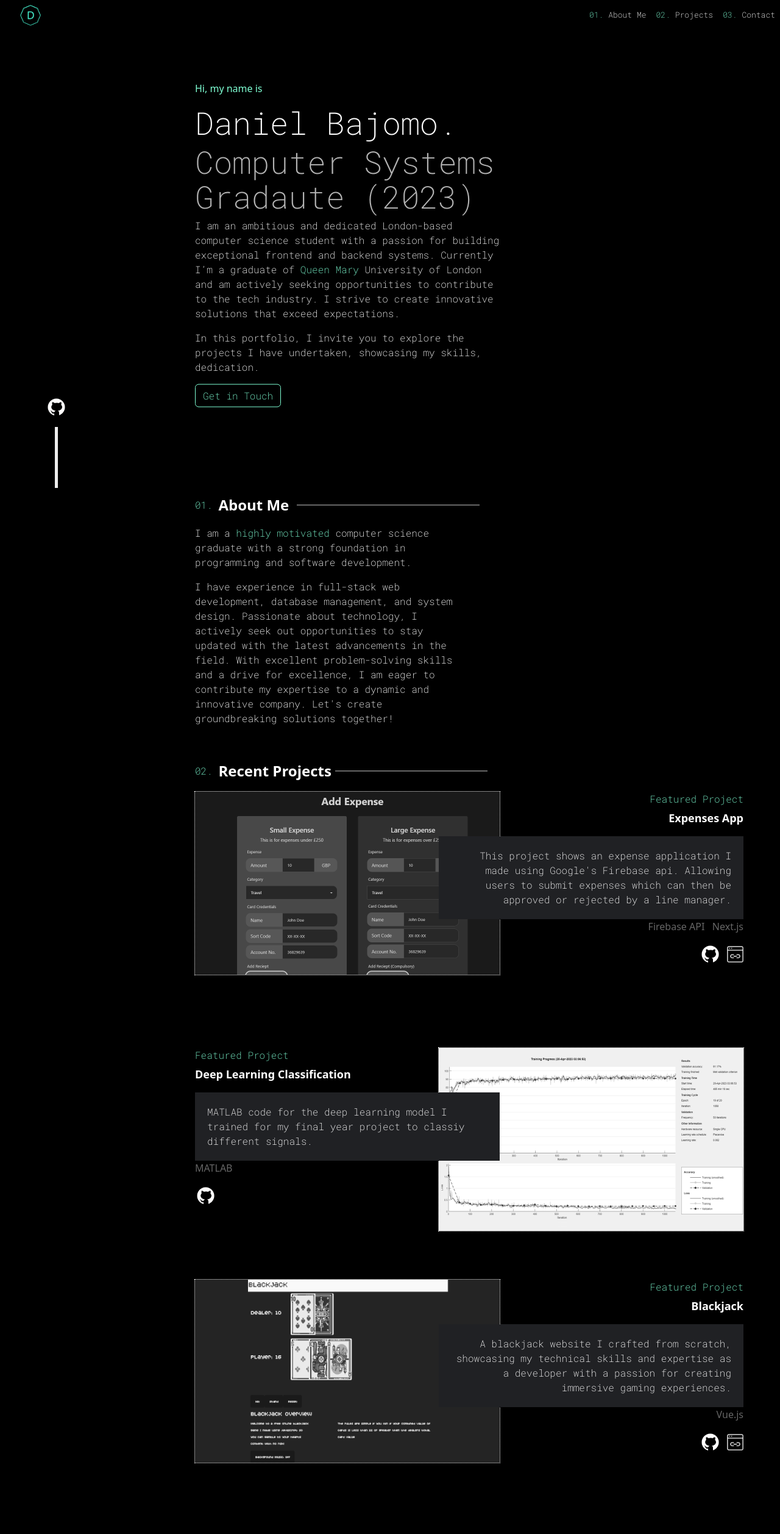
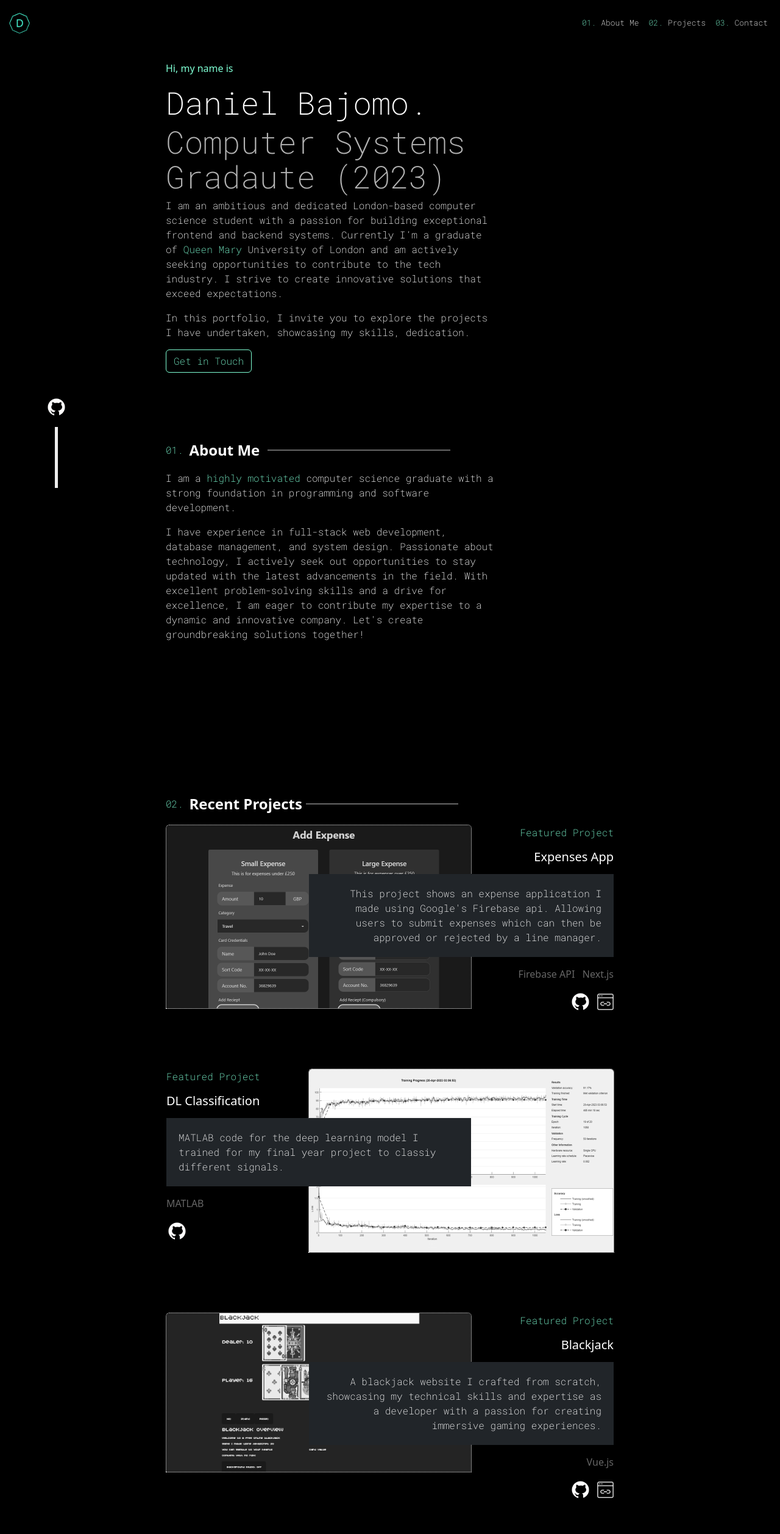
Before and after one commit to SlipperyyIce/portfolio, a Vue app: page / in a window 1280 px wide. Shown: the top 2515 px of the page at 61% size. Built offline with nearby package versions, Linux system fonts and the light colour scheme; the HTML template or start-up script is replaced by a standard one.

Commit message:
Style adjustments

```diff
--- a/index.html
+++ b/index.html
@@ -5,9 +5,12 @@
     <link rel="icon" type="image/svg+xml" href="/vite.svg" />
     <meta name="viewport" content="width=device-width, initial-scale=1.0" />
     <title>My Portfolio</title>
+    <link href="https://cdn.jsdelivr.net/npm/bootstrap@5.2.3/dist/css/bootstrap.min.css" rel="stylesheet" integrity="sha384-rbsA2VBKQhggwzxH7pPCaAqO46MgnOM80zW1RWuH61DGLwZJEdK2Kadq2F9CUG65" crossorigin="anonymous">
   </head>
   <body>
     <div id="app"></div>
     <script type="module" src="/src/main.ts"></script>
+    <script src="https://kit.fontawesome.com/a666011a20.js" crossorigin="anonymous"></script>
+    <script src="https://cdn.jsdelivr.net/npm/bootstrap@5.2.3/dist/js/bootstrap.bundle.min.js" integrity="sha384-kenU1KFdBIe4zVF0s0G1M5b4hcpxyD9F7jL+jjXkk+Q2h455rYXK/7HAuoJl+0I4" crossorigin="anonymous"></script>
   </body>
 </html>
--- a/src/App.vue
+++ b/src/App.vue
@@ -1,12 +1,13 @@
 <script setup lang="ts">
 import NavBar from './components/navBar.vue'
 import Main from './components/Main.vue'
+import Foot from './components/Footer.vue'
 </script>
 
 <template>
   <NavBar/>
   <Main/>
-
+  <Foot/>
 </template>
 
 <style scoped>
--- a/src/components/Main.vue
+++ b/src/components/Main.vue
@@ -1,48 +1,52 @@
 <script setup lang="ts">
 import { ref } from 'vue'
 import { defineComponent } from 'vue'
-import Foot from './Footer.vue'
+
 </script>
 
 <template>
-  <div class="section">
-    <div class="center text-white">
+  <div class="container mt-4">
+    <div class="text-white text-start">
     <p class="aquamarine">Hi, my name is</p>
     <h1 class="roboto">Daniel Bajomo.</h1>
     <h1 class="roboto" style="opacity: 70%;">Computer Systems Gradaute (2023)</h1>
-    <p class="roboto" style="width: 500px;">I am an ambitious and dedicated London-based computer science student with a passion for building exceptional frontend and backend systems. Currently I’m a graduate of <span class="aquamarine">Queen Mary</span> University of London and am actively seeking opportunities to contribute to the tech industry. I strive to create innovative solutions that exceed expectations. </p>
-    <p class="roboto" style="width: 500px;">In this portfolio, I invite you to explore the projects I have undertaken, showcasing my skills, dedication.</p>
+    <p class="roboto" style="max-width: 540px;" >I am an ambitious and dedicated London-based computer science student with a passion for building exceptional frontend and backend systems. Currently I’m a graduate of <span class="aquamarine">Queen Mary</span> University of London and am actively seeking opportunities to contribute to the tech industry. I strive to create innovative solutions that exceed expectations. </p>
+    <p class="roboto" style="max-width: 540px;" >In this portfolio, I invite you to explore the projects I have undertaken, showcasing my skills, dedication.</p>
     <button type="button" class="btn btn-outline-success roboto" onclick="document.getElementById('contact').scrollIntoView({ behavior: 'smooth' })">Get in Touch  </button>
     </div>
   </div>
-  <div class="small_section">
-    <div class="text-white section1">
+  <div class="container">
+    <div class="text-white text-start">
       <div class="about">
         <p id="aboutme" class="aquamarine roboto">01.&nbsp;</p>
         <p style="font-size: x-large; font-weight: bold;">About Me &nbsp;</p>
         <div style="width: 300px; border: 1px solid white; margin-bottom: 1rem; opacity: 40%;"></div>
       </div>
-      <div style="text-align: left; width: 450px;">
-      <p class="white roboto">I am a <span class="aquamarine" style="opacity: 100%!important;">highly motivated</span> computer science graduate with a strong foundation in programming and software development.</p>
-      <p class="white roboto"> I have experience in full-stack web development, database management, and system design. Passionate about technology, I actively seek out opportunities to stay updated with the latest advancements in the field. With excellent problem-solving skills and a drive for excellence, I am eager to contribute my expertise to a dynamic and innovative company. Let's create groundbreaking solutions together!</p>
+      <div>
+      <p class="white roboto" style="max-width: 540px;">I am a <span class="aquamarine" style="opacity: 100%!important;">highly motivated</span> computer science graduate with a strong foundation in programming and software development.</p>
+      <p class="white roboto" style="max-width: 540px;"> I have experience in full-stack web development, database management, and system design. Passionate about technology, I actively seek out opportunities to stay updated with the latest advancements in the field. With excellent problem-solving skills and a drive for excellence, I am eager to contribute my expertise to a dynamic and innovative company. Let's create groundbreaking solutions together!</p>
       </div>
     </div>
   </div>
-  <div class="section">
-    <div class="text-white section1">
-      <div class="about">
+
+  <div class="container text-white">
+    <div class="about text-start">
         <p id="project" class="aquamarine roboto">02.&nbsp;</p>
         <p style="font-size: x-large; font-weight: bold;">Recent Projects&nbsp;</p>
         <div style="width: 250px; border: 1px solid white; margin-bottom: 1rem; opacity: 40%;"></div>
       </div>
 
-      <div class="flex" style="width: 700px; justify-content: space-between;">
-        <img class="prj-img" src='./assets/Expense_Cover.png' >
-        <div style="text-align: right; position: relative; left: -100px;">
+      <div class="card bg-black text-end position-relative">
+        <div class="card-body position-absolute top-0 start-0 p-0">
+          <img src="./assets/Expense_Cover.png" class="card-img-top prj-img position-relative start-0 " alt="...">
+        </div>
+        <div class="position-absolute end-0">
             <p class="aquamarine roboto">Featured Project</p>
-          <p style="font-size: large; font-weight: bold; margin-top: -10px;">Expenses App</p>
-          <div class="prj-overview roboto">This project shows an expense application I made using Google's Firebase api. Allowing users to submit expenses which can then be approved or rejected by a line manager.</div>
+            <h5 class="card-title pb-2">Expenses App</h5>
+            <p class="card-text roboto bg-dark prj-overview">This project shows an expense application I made using Google's Firebase api. Allowing users to submit expenses which can then be approved or rejected by a line manager.</p>
+
             <p class="grey">Firebase API&nbsp;&nbsp;  Next.js</p>
+
             <span>
               <a href="https://github.com/SlipperyyIce/fdm-expenses-app-main" target="_blank"><img src="./assets/git_icon.png" class="icon "></a>
               <a href="https://slipperyyice.github.io/fdm-expenses-app-main/" target="_blank"><img src="./assets/hyperlink_icon.png" class="icon2"></a>
@@ -50,29 +54,35 @@ import Foot from './Footer.vue'
         </div>
       </div>
 
-      <div class="flex" style="width: 700px; justify-content: space-between;">
-        <div>
+      <div class="card bg-black text-start position-relative">
+        <div class="card-body position-absolute top-0 end-0 p-0">
+
+          <img src='./assets/DL_Cover.png' class="card-img-top prj-img position-relative end-0 " alt="...">
+        </div>
+        <div class="position-absolute start-0">
             <p class="aquamarine roboto">Featured Project</p>
-          <p style="font-size: large; font-weight: bold; margin-top: -10px;">Deep Learning Classification</p>
-          <div class="prj-overview roboto" style="z-index: 1; position: relative;">MATLAB code for the deep learning model I trained for my final year project to classiy different signals.</div>
+            <h5 class="card-title pb-2">DL Classification</h5>
+            <p class="card-text roboto bg-dark prj-overview">MATLAB code for the deep learning model I trained for my final year project to classiy different signals.</p>
+
             <p class="grey">MATLAB</p>
+
             <span>
               <a href="https://github.com/SlipperyyIce/DeepLearning-SpectrumSensing" target="_blank"><img src="./assets/git_icon.png" class="icon "></a>
-
             </span>
-
         </div>
-        <img class="prj-img" src='./assets/DL_Cover.png' style="position: absolute; left: 400px;">
-
       </div>
 
-      <div class="flex" style="width: 700px; justify-content: space-between;">
-        <img class="prj-img" src='./assets/Blackjack_Cover.png' >
-        <div style="text-align: right; position: relative; left: -100px;">
+      <div class="card bg-black text-end position-relative">
+        <div class="card-body position-absolute top-0 start-0 p-0">
+          <img class="card-img-top prj-img position-relative start-0 " src='./assets/Blackjack_Cover.png' >
+        </div>
+        <div class="position-absolute end-0">
             <p class="aquamarine roboto">Featured Project</p>
-          <p style="font-size: large; font-weight: bold; margin-top: -10px;">Blackjack</p>
-          <div class="prj-overview roboto">A blackjack website I crafted from scratch, showcasing my  technical skills and expertise as a developer with a passion for creating immersive gaming experiences.</div>
+            <h5 class="card-title pb-2">Blackjack</h5>
+            <p class="card-text roboto bg-dark prj-overview">A blackjack website I crafted from scratch, showcasing my  technical skills and expertise as a developer with a passion for creating immersive gaming experiences.</p>
+
             <p class="grey">Vue.js</p>
+
             <span>
               <a href="https://github.com/SlipperyyIce/blackjack" target="_blank"><img src="./assets/git_icon.png" class="icon "></a>
               <a href="https://slipperyyice.github.io/blackjack/" target="_blank"><img src="./assets/hyperlink_icon.png" class="icon2"></a>
@@ -80,38 +90,34 @@ import Foot from './Footer.vue'
         </div>
       </div>
 
-      <div class="flex" style="width: 700px; justify-content: space-between;">
-        <div>
-          <p class="aquamarine roboto">Project</p>
-          <p style="font-size: large; font-weight: bold; margin-top: -10px;">Topdown Shooter Game</p>
-          <div class="prj-overview roboto" style="z-index: 1; position: relative;">A game that I made for fun to see what I could build in a 48 hour timeframe for windows, where the aim to surive as long as possible to get the highest score.</div>
+      <div class="card bg-black text-start position-relative">
+        <div class="card-body position-absolute top-0 end-0 p-0">
+
+          <img src='./assets/Shooter_Cover.png'  class="card-img-top prj-img position-relative end-0 " alt="...">
+        </div>
+        <div class="position-absolute start-0">
+            <p class="aquamarine roboto">Featured Project</p>
+            <h5 class="card-title pb-2">Topdown Shooter Game</h5>
+            <p class="card-text roboto bg-dark prj-overview">A game that I made for fun to see what I could build in a 48 hour timeframe for windows, where the aim to surive as long as possible to get the highest score.</p>
             <p class="grey">Unreal Engine </p>
+
             <span>
               <a href="https://drive.google.com/file/d/1ul1SLk3j_DAZgh45coOdBps6bWz9aTHy/view?usp=share_link" target="_blank"><img src="./assets/windows_icon.png" class="icon "></a>
             </span>
-
         </div>
-        <img class="prj-img" src='./assets/Shooter_Cover.png' style="position: absolute; left: 400px;">
       </div>
-
-
-
   </div>
-    <div class="small_section">
-      <div class="text-white section1">
-        <div class="about">
-          <p id="contact" class="aquamarine roboto">03.&nbsp;</p>
+  <div class="container text-white">
+    <div class="about text-start">
+        <p id="contact" class="aquamarine roboto">02.&nbsp;</p>
         <p style="font-size: x-large; font-weight: bold;">Contact &nbsp;</p>
-          <div style="width: 300px; border: 1px solid white; margin-bottom: 1rem; opacity: 40%;"></div>
+        <div style="width: 250px; border: 1px solid white; margin-bottom: 1rem; opacity: 40%;"></div>
     </div>
-        <div style="text-align: left; width: 450px;">
+    <div style="text-align: left; max-width: 450px;">
         <p class="white roboto">Have any questions or inquiries? Get in touch with me!</p>
         <p class="white roboto">Email: <span style="opacity: 100%!important;"><a class="aquamarine" href="mailto:example@example.com">btt.bajomo@gmail.com</a></span> </p>
         </div>
   </div>
-    </div>
-  </div>
-  <Foot/>
 
 </template>
 
@@ -145,16 +151,20 @@ export default defineComponent({
   margin-bottom: 120px;
 }
 .prj-img{
-  width: 500px;
-  height: 300px;
+  max-width: 500px;
+  max-height: 300px;
   filter: grayscale(1);
   outline: 1px dotted white;
+  padding: 0;
 }
 
-.section{
-  background-color: #000000;
-  min-height: 720px;
-  text-align: left;
+.card{
+  min-height: 400px;
+  padding: 0;
+}
+.container{
+  max-width: 760px;
+  min-height: 580px;
 }
 
 .small_section{
@@ -168,7 +178,7 @@ export default defineComponent({
   padding: 20px;
   background-color: #202124;
   height: fit-content;
-  width: 500px;
+  max-width: 500px;
 }
 .about{
   display: flex;
--- a/src/components/navBar.vue
+++ b/src/components/navBar.vue
@@ -4,39 +4,42 @@ export default {
 };
 </script>
 <template>
-<div>
-<nav class="navbar navbar-expand">
-
-  <a class="navbar-brand text-white" href="#" style="padding-left: 30px;"><img src="./assets/logo.png" style="height: 50px;" /></a>
-
-
-  <div class="position-absolute end-0 " id="navbarSupportedContent">
-    <ul class="navbar-nav mr-auto ">
-      <li class="nav-item active">
-        <a class="nav-link text-white roboto" href="#aboutme"><span class="num_labels">01.</span>&nbsp;About Me </a>
+<nav class="navbar navbar-expand-sm bg-black">
+  <div class="container-fluid">
+    <a class="navbar-brand" href="#"><img src="./assets/logo.png" style="height: 50px;" /></a>
+    <button class="navbar-toggler" type="button" data-bs-toggle="collapse" data-bs-target="#navbarSupportedContent" aria-controls="navbarSupportedContent" aria-expanded="false" aria-label="Toggle navigation">
+      <span ><i class="fa-solid fa-code" style="color:#7fffd4;"></i></span>
+    </button>
+    <div class="collapse navbar-collapse justify-content-sm-end" id="navbarSupportedContent">
+      <span>
+      <ul class="navbar-nav me-auto mb-2 mb-lg-0 text-right">
+        <li class="nav-item">
+          <a class="nav-link active text-white roboto" href="#aboutme"><span class="num_labels">01.</span>&nbsp;About Me </a>
         </li>
-      <li class="nav-item active">
+        <li class="nav-item">
           <a class="nav-link text-white roboto" href="#project"><span class="num_labels">02.</span>&nbsp;Projects</a>
         </li>
-
-      <li class="nav-item active">
+        <li class="nav-item">
           <a class="nav-link text-white roboto" href="#contact"><span class="num_labels">03.</span>&nbsp;Contact</a>
         </li>
 
+      </ul>
+    </span>
 
-    </ul>
 
     </div>
+  </div>
+</nav>
 
-</nav>
-</div>
 </template>
 
 <style scoped>
+.m10 {
+  margin-top: -10px;
+}
 
-nav {
-    background-color: #000000;
-    height: 50px;
+.text-right{
+  text-align: right;
 }
 
 .roboto{
@@ -47,4 +50,5 @@ nav {
 
     color: aquamarine;
 }
+
 </style>
```
Lines whose indentation alone changed are shown as unchanged.
